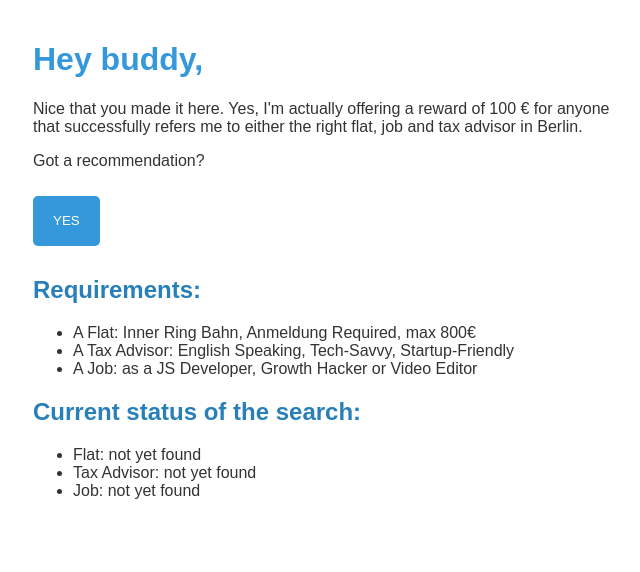
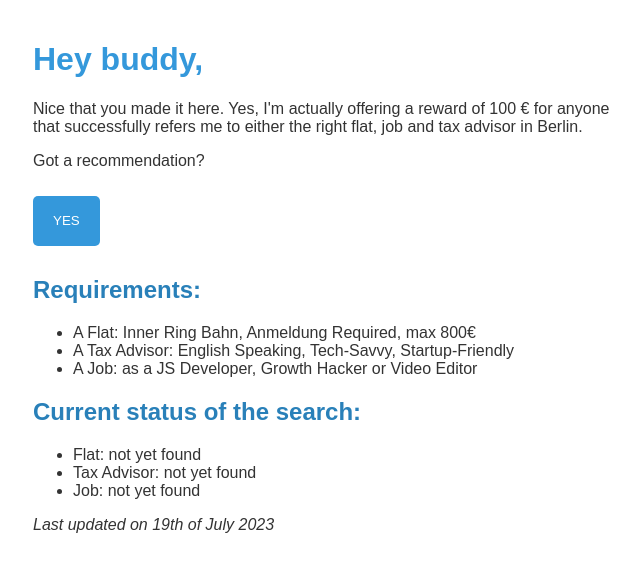
Before and after one commit to Wilfredoo/personal3.0, a React (Create React App) app: page /foundyoursticker in a window 1280 px wide. Shown: the top 572 px of the page, without its empty margins (307-947 px from the left). Built offline with nearby package versions, Linux system fonts and the light colour scheme; a web font is replaced by a local one.

Commit message:
Progress

```diff
--- a/src/components/FoundYourSticker.js
+++ b/src/components/FoundYourSticker.js
@@ -72,12 +72,15 @@ const ConfirmationMessage = styled.div`
   padding: 10px 20px;      // Some padding for aesthetics
   border-radius: 5px;      // Rounded corners
   box-shadow: 0 0 10px rgba(0, 0, 0, 0.2); // Slight shadow for depth
-  font-weight: bold;       // Bold font
   z-index: 1000;           // High z-index to ensure it's on top of other elements
   text-align: center;
   width: max-content;
+`;
 
+const LastUpdated = styled.p`
+  font-style: italic;
 `;
+
 
 const FoundYourSticker = () => {
     const [status] = useState({
@@ -86,10 +89,9 @@ const FoundYourSticker = () => {
         job: 'not yet found'
       });
 
-
-
   const [showContact, setShowContact] = useState(false);
   const [isCopied, setIsCopied] = useState(false);
+  const [lastUpdated, setLastUpdated] = useState(new Date().toISOString());
   const contactNumber = "+4915781295360";
 
   const handleClick = () => {
@@ -100,7 +102,23 @@ const FoundYourSticker = () => {
     navigator.clipboard.writeText(contactNumber);
     setIsCopied(true);
     setTimeout(() => setIsCopied(false), 2000); // hide after 2 seconds
+  };
 
+  const formatDate = (isoString) => {
+    const date = new Date(isoString);
+
+    const getOrdinal = (n) => {
+      const s = ["th", "st", "nd", "rd"],
+            v = n % 100;
+      return n + (s[(v-20)%10] || s[v] || s[0]);
+    }
+
+    const monthNames = [
+      "January", "February", "March", "April", "May", "June",
+      "July", "August", "September", "October", "November", "December"
+    ];
+
+    return `${getOrdinal(date.getDate())} of ${monthNames[date.getMonth()]} ${date.getFullYear()}`;
   };
 
   return (
@@ -136,6 +154,7 @@ const FoundYourSticker = () => {
         <li>Tax Advisor: {status.taxAdvisor}</li>
         <li>Job: {status.job}</li>
       </ul>
+      <LastUpdated>Last updated on {formatDate(lastUpdated)}</LastUpdated>
     </Container>
   );
 };
```
